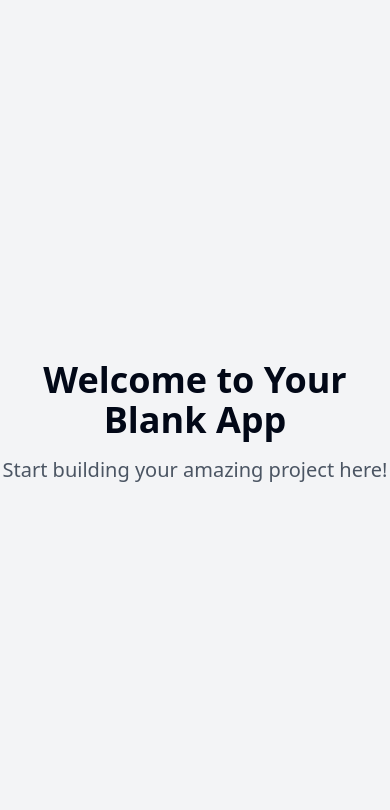
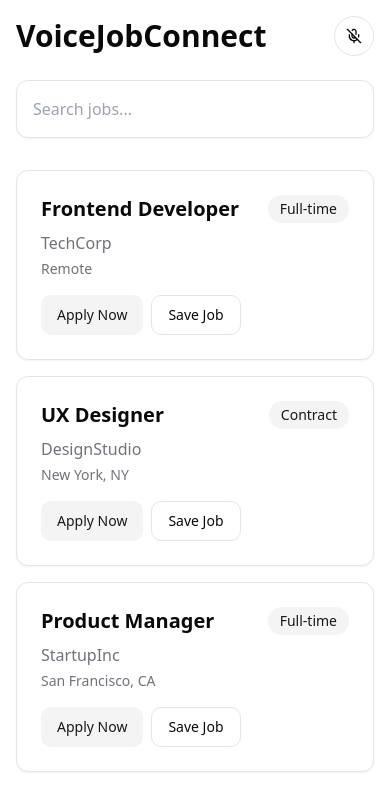
Before and after one commit to ladylikelaura/voice-job-connect, a React (Vite) app: page / in a window 390 px wide. Shown: the top 810 px of the page. Built offline with nearby package versions, Linux system fonts and the light colour scheme.

Commit message:
Implement accessible job recruiting app
This commit implements a mobile job recruiting application with an accessible design and optional voice user interface.

```diff
--- a/src/index.css
+++ b/src/index.css
@@ -1,3 +1,4 @@
+
 @tailwind base;
 @tailwind components;
 @tailwind utilities;
@@ -5,88 +6,25 @@
 @layer base {
   :root {
     --background: 0 0% 100%;
-    --foreground: 222.2 84% 4.9%;
-
+    --foreground: 240 10% 3.9%;
     --card: 0 0% 100%;
-    --card-foreground: 222.2 84% 4.9%;
-
+    --card-foreground: 240 10% 3.9%;
     --popover: 0 0% 100%;
-    --popover-foreground: 222.2 84% 4.9%;
-
-    --primary: 222.2 47.4% 11.2%;
-    --primary-foreground: 210 40% 98%;
-
-    --secondary: 210 40% 96.1%;
-    --secondary-foreground: 222.2 47.4% 11.2%;
-
-    --muted: 210 40% 96.1%;
-    --muted-foreground: 215.4 16.3% 46.9%;
-
-    --accent: 210 40% 96.1%;
-    --accent-foreground: 222.2 47.4% 11.2%;
-
+    --popover-foreground: 240 10% 3.9%;
+    --primary: 240 5.9% 10%;
+    --primary-foreground: 0 0% 98%;
+    --secondary: 240 4.8% 95.9%;
+    --secondary-foreground: 240 5.9% 10%;
+    --muted: 240 4.8% 95.9%;
+    --muted-foreground: 240 3.8% 46.1%;
+    --accent: 240 4.8% 95.9%;
+    --accent-foreground: 240 5.9% 10%;
     --destructive: 0 84.2% 60.2%;
-    --destructive-foreground: 210 40% 98%;
-
-    --border: 214.3 31.8% 91.4%;
-    --input: 214.3 31.8% 91.4%;
-    --ring: 222.2 84% 4.9%;
-
-    --radius: 0.5rem;
-
-    --sidebar-background: 0 0% 98%;
-
-    --sidebar-foreground: 240 5.3% 26.1%;
-
-    --sidebar-primary: 240 5.9% 10%;
-
-    --sidebar-primary-foreground: 0 0% 98%;
-
-    --sidebar-accent: 240 4.8% 95.9%;
-
-    --sidebar-accent-foreground: 240 5.9% 10%;
-
-    --sidebar-border: 220 13% 91%;
-
-    --sidebar-ring: 217.2 91.2% 59.8%;
-  }
-
-  .dark {
-    --background: 222.2 84% 4.9%;
-    --foreground: 210 40% 98%;
-
-    --card: 222.2 84% 4.9%;
-    --card-foreground: 210 40% 98%;
-
-    --popover: 222.2 84% 4.9%;
-    --popover-foreground: 210 40% 98%;
-
-    --primary: 210 40% 98%;
-    --primary-foreground: 222.2 47.4% 11.2%;
-
-    --secondary: 217.2 32.6% 17.5%;
-    --secondary-foreground: 210 40% 98%;
-
-    --muted: 217.2 32.6% 17.5%;
-    --muted-foreground: 215 20.2% 65.1%;
-
-    --accent: 217.2 32.6% 17.5%;
-    --accent-foreground: 210 40% 98%;
-
-    --destructive: 0 62.8% 30.6%;
-    --destructive-foreground: 210 40% 98%;
-
-    --border: 217.2 32.6% 17.5%;
-    --input: 217.2 32.6% 17.5%;
-    --ring: 212.7 26.8% 83.9%;
-    --sidebar-background: 240 5.9% 10%;
-    --sidebar-foreground: 240 4.8% 95.9%;
-    --sidebar-primary: 224.3 76.3% 48%;
-    --sidebar-primary-foreground: 0 0% 100%;
-    --sidebar-accent: 240 3.7% 15.9%;
-    --sidebar-accent-foreground: 240 4.8% 95.9%;
-    --sidebar-border: 240 3.7% 15.9%;
-    --sidebar-ring: 217.2 91.2% 59.8%;
+    --destructive-foreground: 0 0% 98%;
+    --border: 240 5.9% 90%;
+    --input: 240 5.9% 90%;
+    --ring: 240 5.9% 10%;
+    --radius: 0.75rem;
   }
 }
 
@@ -94,8 +32,13 @@
   * {
     @apply border-border;
   }
-
   body {
-    @apply bg-background text-foreground;
+    @apply bg-background text-foreground antialiased;
+  }
+  .voice-active {
+    @apply ring-2 ring-primary ring-offset-2 transition-all duration-200;
+  }
+  .job-card {
+    @apply bg-card p-6 rounded-lg border shadow-sm hover:shadow-md transition-shadow duration-200;
   }
 }
--- a/src/pages/Index.tsx
+++ b/src/pages/Index.tsx
@@ -1,12 +1,115 @@
-// Update this page (the content is just a fallback if you fail to update the page)
+
+import { useState } from "react";
+import { Button } from "@/components/ui/button";
+import { Card } from "@/components/ui/card";
+import { Mic, MicOff } from "lucide-react";
+import { toast } from "sonner";
+
+interface Job {
+  id: number;
+  title: string;
+  company: string;
+  location: string;
+  type: string;
+}
+
+const sampleJobs: Job[] = [
+  {
+    id: 1,
+    title: "Frontend Developer",
+    company: "TechCorp",
+    location: "Remote",
+    type: "Full-time",
+  },
+  {
+    id: 2,
+    title: "UX Designer",
+    company: "DesignStudio",
+    location: "New York, NY",
+    type: "Contract",
+  },
+  {
+    id: 3,
+    title: "Product Manager",
+    company: "StartupInc",
+    location: "San Francisco, CA",
+    type: "Full-time",
+  },
+];
 
 const Index = () => {
+  const [isVoiceActive, setIsVoiceActive] = useState(false);
+  const [searchQuery, setSearchQuery] = useState("");
+
+  const toggleVoice = () => {
+    setIsVoiceActive(!isVoiceActive);
+    toast(isVoiceActive ? "Voice interface disabled" : "Voice interface enabled", {
+      position: "bottom-center",
+    });
+  };
+
+  const filteredJobs = sampleJobs.filter(
+    (job) =>
+      job.title.toLowerCase().includes(searchQuery.toLowerCase()) ||
+      job.company.toLowerCase().includes(searchQuery.toLowerCase()) ||
+      job.location.toLowerCase().includes(searchQuery.toLowerCase())
+  );
+
   return (
-    <div className="min-h-screen flex items-center justify-center bg-gray-100">
-      <div className="text-center">
-        <h1 className="text-4xl font-bold mb-4">Welcome to Your Blank App</h1>
-        <p className="text-xl text-gray-600">Start building your amazing project here!</p>
-      </div>
+    <div className="min-h-screen bg-background p-4 md:p-8 animate-fade-in">
+      <header className="mb-8">
+        <div className="flex items-center justify-between mb-6">
+          <h1 className="text-3xl font-semibold">VoiceJobConnect</h1>
+          <Button
+            variant="outline"
+            size="icon"
+            onClick={toggleVoice}
+            className={`rounded-full transition-all duration-300 ${
+              isVoiceActive ? "voice-active" : ""
+            }`}
+            aria-label={isVoiceActive ? "Disable voice interface" : "Enable voice interface"}
+          >
+            {isVoiceActive ? (
+              <Mic className="h-5 w-5" />
+            ) : (
+              <MicOff className="h-5 w-5" />
+            )}
+          </Button>
+        </div>
+        <div className="relative">
+          <input
+            type="search"
+            placeholder="Search jobs..."
+            className="w-full p-4 rounded-lg border bg-card shadow-sm focus:ring-2 focus:ring-primary focus:outline-none transition-all"
+            value={searchQuery}
+            onChange={(e) => setSearchQuery(e.target.value)}
+            aria-label="Search jobs"
+          />
+        </div>
+      </header>
+
+      <main className="space-y-4">
+        {filteredJobs.map((job) => (
+          <Card key={job.id} className="job-card animate-slide-in">
+            <div className="flex justify-between items-start">
+              <div>
+                <h2 className="text-xl font-semibold mb-2">{job.title}</h2>
+                <p className="text-muted-foreground mb-1">{job.company}</p>
+                <p className="text-sm text-muted-foreground">{job.location}</p>
+              </div>
+              <span className="inline-flex items-center px-3 py-1 rounded-full text-sm bg-secondary text-secondary-foreground">
+                {job.type}
+              </span>
+            </div>
+            <div className="mt-4">
+              <Button variant="secondary" className="mr-2">
+                Apply Now
+              </Button>
+              <Button variant="outline">Save Job</Button>
+            </div>
+          </Card>
+        ))}
+      </main>
     </div>
   );
 };
--- a/tailwind.config.ts
+++ b/tailwind.config.ts
@@ -1,3 +1,4 @@
+
 import type { Config } from "tailwindcss";
 
 export default {
@@ -12,85 +13,72 @@ export default {
   theme: {
     container: {
       center: true,
-			padding: '2rem',
+      padding: "2rem",
       screens: {
-				'2xl': '1400px'
-			}
+        "2xl": "1400px",
+      },
     },
     extend: {
       colors: {
-				border: 'hsl(var(--border))',
-				input: 'hsl(var(--input))',
-				ring: 'hsl(var(--ring))',
-				background: 'hsl(var(--background))',
-				foreground: 'hsl(var(--foreground))',
+        border: "hsl(var(--border))",
+        input: "hsl(var(--input))",
+        ring: "hsl(var(--ring))",
+        background: "hsl(var(--background))",
+        foreground: "hsl(var(--foreground))",
         primary: {
-					DEFAULT: 'hsl(var(--primary))',
-					foreground: 'hsl(var(--primary-foreground))'
+          DEFAULT: "hsl(var(--primary))",
+          foreground: "hsl(var(--primary-foreground))",
         },
         secondary: {
-					DEFAULT: 'hsl(var(--secondary))',
-					foreground: 'hsl(var(--secondary-foreground))'
+          DEFAULT: "hsl(var(--secondary))",
+          foreground: "hsl(var(--secondary-foreground))",
         },
         destructive: {
-					DEFAULT: 'hsl(var(--destructive))',
-					foreground: 'hsl(var(--destructive-foreground))'
+          DEFAULT: "hsl(var(--destructive))",
+          foreground: "hsl(var(--destructive-foreground))",
         },
         muted: {
-					DEFAULT: 'hsl(var(--muted))',
-					foreground: 'hsl(var(--muted-foreground))'
+          DEFAULT: "hsl(var(--muted))",
+          foreground: "hsl(var(--muted-foreground))",
         },
         accent: {
-					DEFAULT: 'hsl(var(--accent))',
-					foreground: 'hsl(var(--accent-foreground))'
+          DEFAULT: "hsl(var(--accent))",
+          foreground: "hsl(var(--accent-foreground))",
         },
         popover: {
-					DEFAULT: 'hsl(var(--popover))',
-					foreground: 'hsl(var(--popover-foreground))'
+          DEFAULT: "hsl(var(--popover))",
+          foreground: "hsl(var(--popover-foreground))",
         },
         card: {
-					DEFAULT: 'hsl(var(--card))',
-					foreground: 'hsl(var(--card-foreground))'
+          DEFAULT: "hsl(var(--card))",
+          foreground: "hsl(var(--card-foreground))",
         },
-				sidebar: {
-					DEFAULT: 'hsl(var(--sidebar-background))',
-					foreground: 'hsl(var(--sidebar-foreground))',
-					primary: 'hsl(var(--sidebar-primary))',
-					'primary-foreground': 'hsl(var(--sidebar-primary-foreground))',
-					accent: 'hsl(var(--sidebar-accent))',
-					'accent-foreground': 'hsl(var(--sidebar-accent-foreground))',
-					border: 'hsl(var(--sidebar-border))',
-					ring: 'hsl(var(--sidebar-ring))'
-				}
       },
       borderRadius: {
-				lg: 'var(--radius)',
-				md: 'calc(var(--radius) - 2px)',
-				sm: 'calc(var(--radius) - 4px)'
+        lg: "var(--radius)",
+        md: "calc(var(--radius) - 2px)",
+        sm: "calc(var(--radius) - 4px)",
       },
       keyframes: {
-				'accordion-down': {
-					from: {
-						height: '0'
+        "fade-in": {
+          "0%": { opacity: "0" },
+          "100%": { opacity: "1" },
         },
-					to: {
-						height: 'var(--radix-accordion-content-height)'
-					}
+        "fade-out": {
+          "0%": { opacity: "1" },
+          "100%": { opacity: "0" },
         },
-				'accordion-up': {
-					from: {
-						height: 'var(--radix-accordion-content-height)'
+        "slide-in": {
+          "0%": { transform: "translateY(10px)", opacity: "0" },
+          "100%": { transform: "translateY(0)", opacity: "1" },
         },
-					to: {
-						height: '0'
-					}
-				}
       },
       animation: {
-				'accordion-down': 'accordion-down 0.2s ease-out',
-				'accordion-up': 'accordion-up 0.2s ease-out'
-			}
-		}
+        "fade-in": "fade-in 0.3s ease-out",
+        "fade-out": "fade-out 0.3s ease-out",
+        "slide-in": "slide-in 0.3s ease-out",
+      },
+    },
   },
   plugins: [require("tailwindcss-animate")],
 } satisfies Config;
```
Lines whose indentation alone changed are shown as unchanged.
